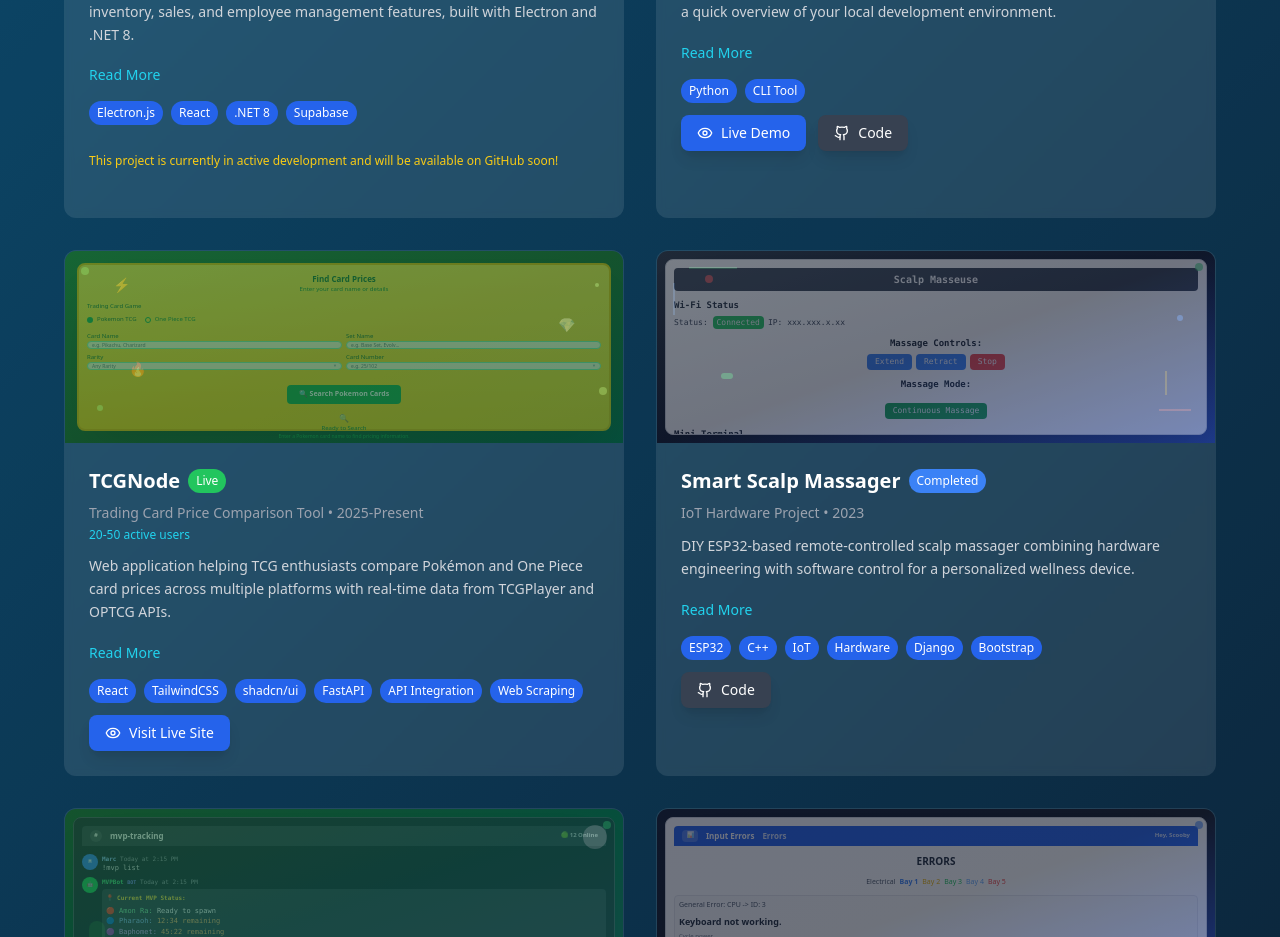
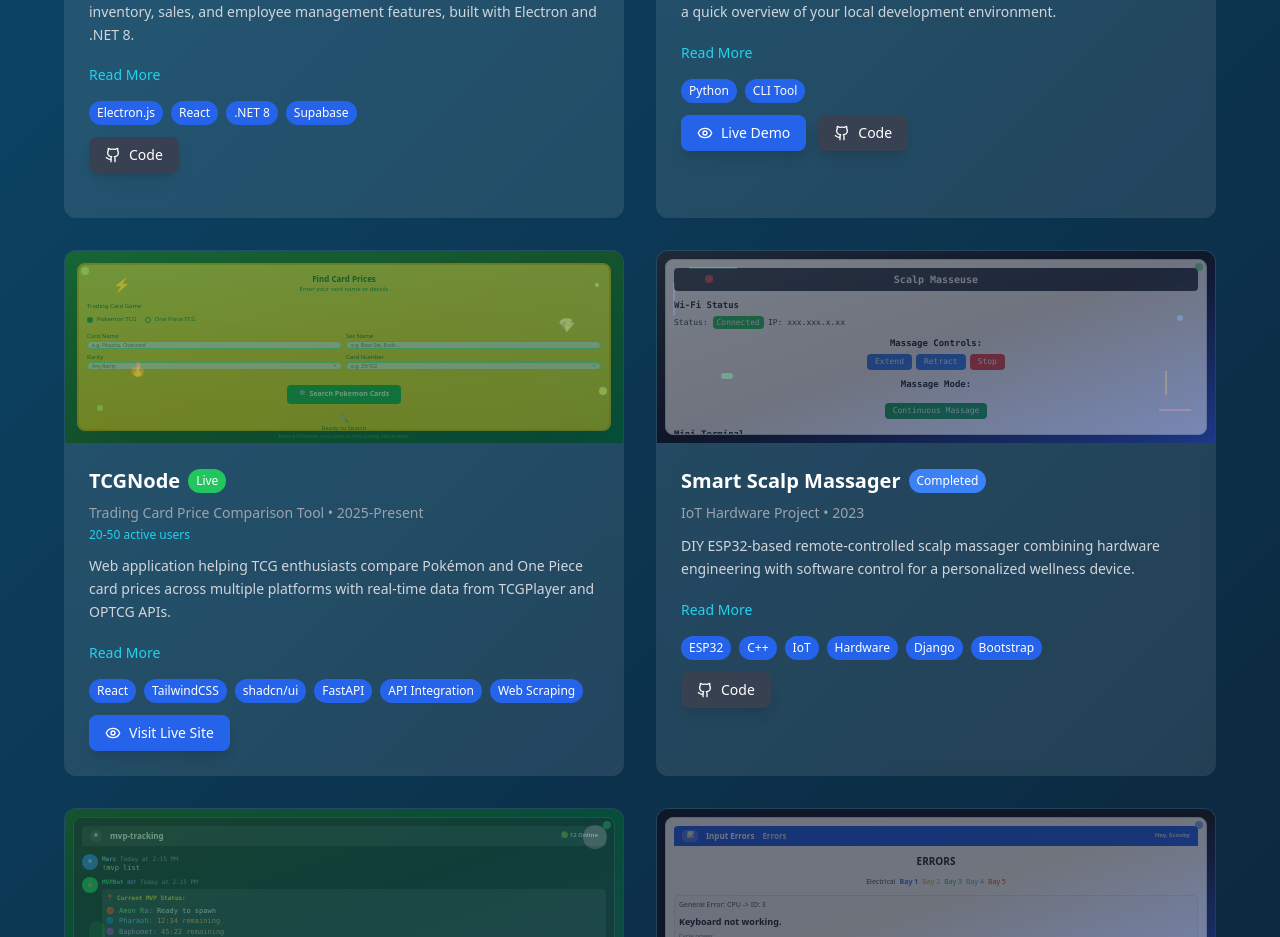
Before and after one commit to decentaro/marc-dy-portfolio, a Next.js app: page / in a window 1280 px wide. Shown: the part 2381-3318 px from the top of the page. Built offline with nearby package versions, Linux system fonts and the light colour scheme.

Commit message:
Add GitHub repository link for BMS POS System project

```diff
--- a/src/app/page.tsx
+++ b/src/app/page.tsx
@@ -46,7 +46,7 @@ const projects: Project[] = [
       { name: ".NET 8", color: "purple" },
       { name: "Supabase", color: "green" },
     ],
-    github: undefined,
+    github: "https://github.com/decentaro/BMS-Point-of-Sale-System",
     demo: undefined,
     image: "/api/placeholder/600/400",
     status: "In Development",
```
